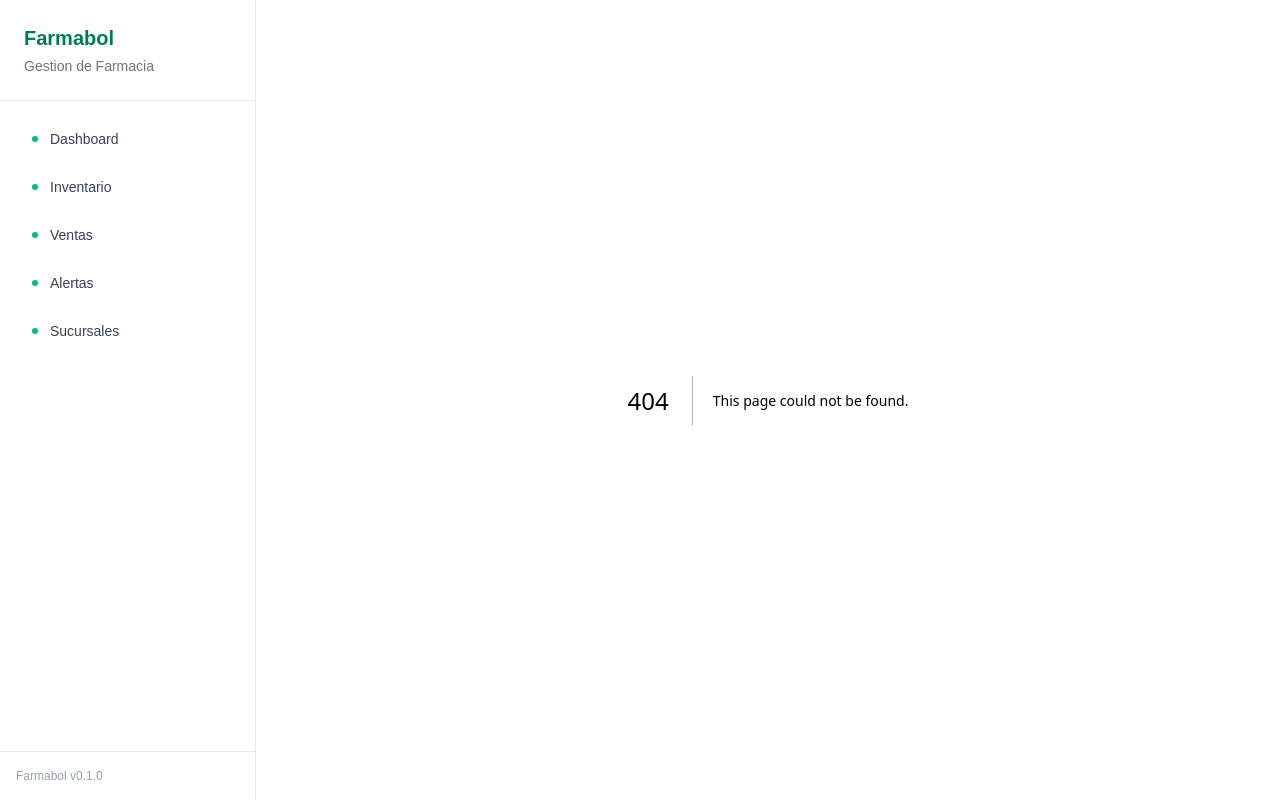
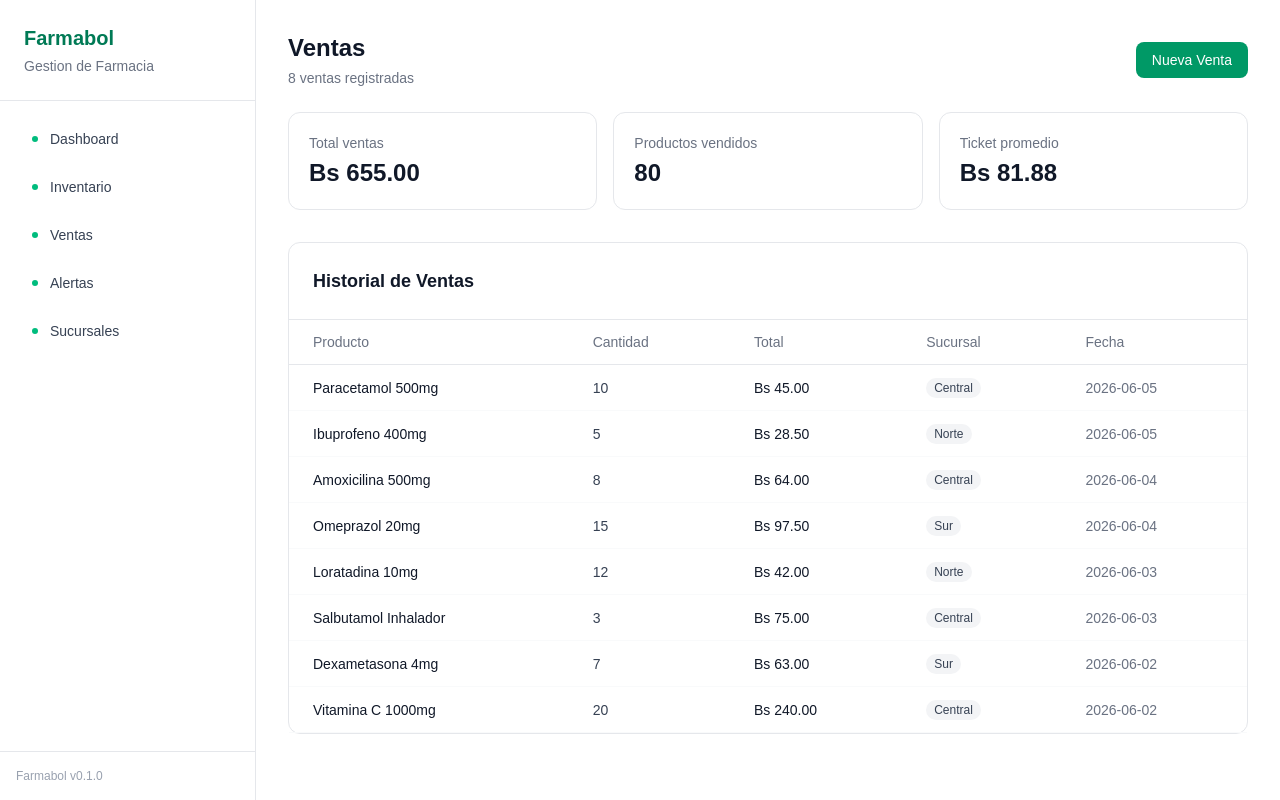
Before and after one commit to Aldoffacha/evGrupal, a Next.js app: page /ventas in a window 1280 px wide. Before the commit this address had no page. Built offline with nearby package versions, Linux system fonts and the light colour scheme.

Commit message:
feat: agregar pagina de ventas con historial y resumen

```diff
--- /dev/null
+++ b/src/app/ventas/nueva/page.tsx
@@ -0,0 +1,11 @@
+import { FormVenta } from "@/components/forms/FormVenta";
+
+export default function NuevaVentaPage() {
+  return (
+    <div className="p-8 max-w-2xl mx-auto">
+      <h1 className="text-2xl font-bold text-gray-900 mb-1">Nueva Venta</h1>
+      <p className="text-sm text-gray-500 mb-8">Registra una nueva venta de productos</p>
+      <FormVenta />
+    </div>
+  )
+}
--- /dev/null
+++ b/src/app/ventas/page.tsx
@@ -0,0 +1,57 @@
+import Link from "next/link";
+import { TablaVentas } from "@/components/ui/TablaVentas";
+
+const ventas = [
+  { id: "V-001", producto: "Paracetamol 500mg", cantidad: 10, total: 45.00, sucursal: "Central", fecha: "2026-06-05" },
+  { id: "V-002", producto: "Ibuprofeno 400mg", cantidad: 5, total: 28.50, sucursal: "Norte", fecha: "2026-06-05" },
+  { id: "V-003", producto: "Amoxicilina 500mg", cantidad: 8, total: 64.00, sucursal: "Central", fecha: "2026-06-04" },
+  { id: "V-004", producto: "Omeprazol 20mg", cantidad: 15, total: 97.50, sucursal: "Sur", fecha: "2026-06-04" },
+  { id: "V-005", producto: "Loratadina 10mg", cantidad: 12, total: 42.00, sucursal: "Norte", fecha: "2026-06-03" },
+  { id: "V-006", producto: "Salbutamol Inhalador", cantidad: 3, total: 75.00, sucursal: "Central", fecha: "2026-06-03" },
+  { id: "V-007", producto: "Dexametasona 4mg", cantidad: 7, total: 63.00, sucursal: "Sur", fecha: "2026-06-02" },
+  { id: "V-008", producto: "Vitamina C 1000mg", cantidad: 20, total: 240.00, sucursal: "Central", fecha: "2026-06-02" },
+]
+
+export default function VentasPage() {
+  const totalVentas = ventas.reduce((sum, v) => sum + v.total, 0)
+  const totalProductos = ventas.reduce((sum, v) => sum + v.cantidad, 0)
+
+  return (
+    <div className="p-8">
+      <div className="flex items-center justify-between mb-6">
+        <div>
+          <h1 className="text-2xl font-bold text-gray-900">Ventas</h1>
+          <p className="text-sm text-gray-500 mt-1">{ventas.length} ventas registradas</p>
+        </div>
+        <Link
+          href="/ventas/nueva"
+          className="inline-flex items-center px-4 py-2 bg-emerald-600 text-white text-sm font-medium rounded-lg hover:bg-emerald-700 transition-colors"
+        >
+          Nueva Venta
+        </Link>
+      </div>
+
+      <div className="grid grid-cols-1 sm:grid-cols-3 gap-4 mb-8">
+        <div className="bg-white rounded-xl border border-gray-200 p-5">
+          <p className="text-sm text-gray-500">Total ventas</p>
+          <p className="text-2xl font-bold text-gray-900 mt-1">Bs {totalVentas.toFixed(2)}</p>
+        </div>
+        <div className="bg-white rounded-xl border border-gray-200 p-5">
+          <p className="text-sm text-gray-500">Productos vendidos</p>
+          <p className="text-2xl font-bold text-gray-900 mt-1">{totalProductos}</p>
+        </div>
+        <div className="bg-white rounded-xl border border-gray-200 p-5">
+          <p className="text-sm text-gray-500">Ticket promedio</p>
+          <p className="text-2xl font-bold text-gray-900 mt-1">Bs {(totalVentas / ventas.length).toFixed(2)}</p>
+        </div>
+      </div>
+
+      <div className="bg-white rounded-xl border border-gray-200">
+        <div className="p-6 border-b border-gray-200">
+          <h2 className="text-lg font-semibold text-gray-900">Historial de Ventas</h2>
+        </div>
+        <TablaVentas ventas={ventas} />
+      </div>
+    </div>
+  )
+}
```
